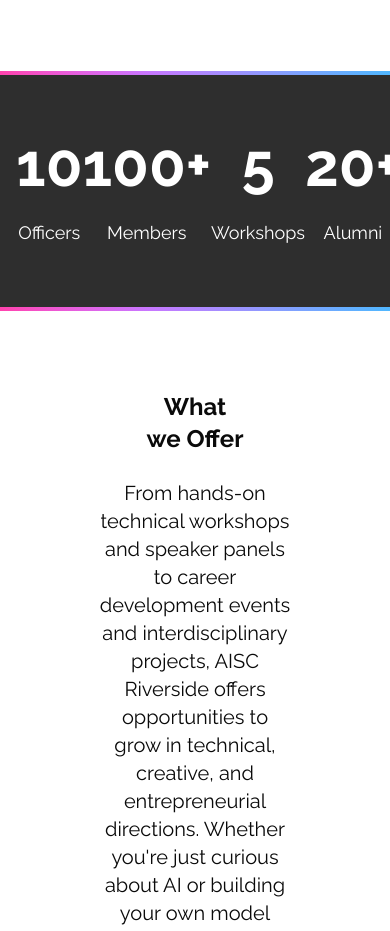
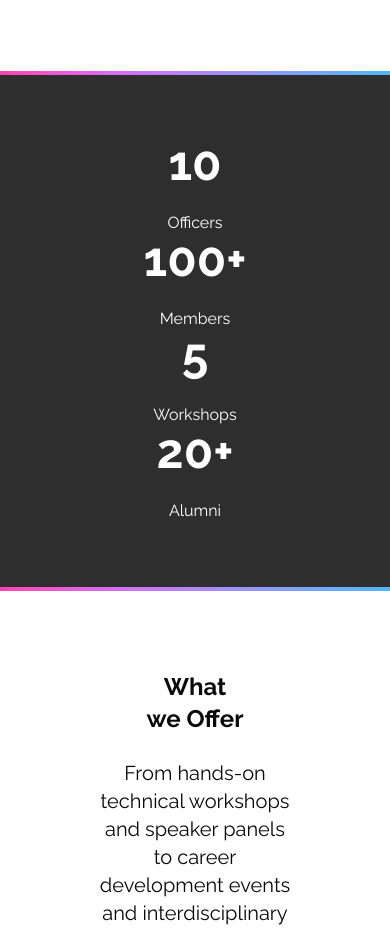
Before and after one commit to acm-ucr/aisc, a Next.js app: page / in a window 390 px wide. Shown: the part 1480-2411 px from the top of the page. Built offline with nearby package versions, Linux system fonts and the light colour scheme.

Commit message:
implemented responsive design and vertical mobile device usuage to the status bar

```diff
--- a/package.json
+++ b/package.json
@@ -34,7 +34,7 @@
     "@types/react-dom": "19.0.3",
     "@typescript-eslint/eslint-plugin": "8.28.0",
     "@typescript-eslint/parser": "8.28.0",
-    "eslint": "9.23.0",
+    "eslint": "^9.31.0",
     "eslint-config-prettier": "10.1.1",
     "eslint-plugin-prettier": "5.2.5",
     "eslint-plugin-react": "7.37.4",
--- a/src/components/home/StatisticsBar.tsx
+++ b/src/components/home/StatisticsBar.tsx
@@ -21,11 +21,13 @@ const StatisticsBar = () => {
   return (
     <div className="bg-aisc-gray flex w-full flex-col items-center justify-center">
       <div className="from-aisc-pink to-aisc-blue h-[4px] w-full bg-linear-to-r/shorter" />
-      <div className="my-15 flex w-full flex-row items-center justify-evenly px-4 text-center text-white">
+      <div className="my-16 flex w-full flex-col items-center justify-evenly px-4 text-center text-white sm:flex-row sm:justify-evenly">
         {Stats.map(({ Stat, Quantity }, idx) => (
-          <div key={idx} className="flex flex-col">
-            <span className="mb-6 text-6xl font-bold">{Quantity}</span>
-            <span className="text-lg">{Stat}</span>
+          <div key={idx} className="flex flex-col items-center">
+            <span className="mb-6 text-5xl font-bold sm:text-6xl md:text-7xl">
+              {Quantity}
+            </span>
+            <span className="text-base sm:text-lg md:text-xl">{Stat}</span>
           </div>
         ))}
       </div>
```
Also changed, not shown: 1 other file (tests, documents, lock files or other folders).
